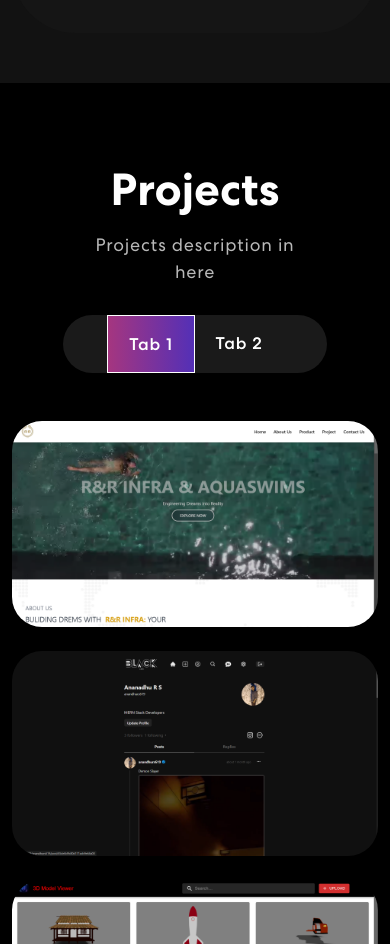
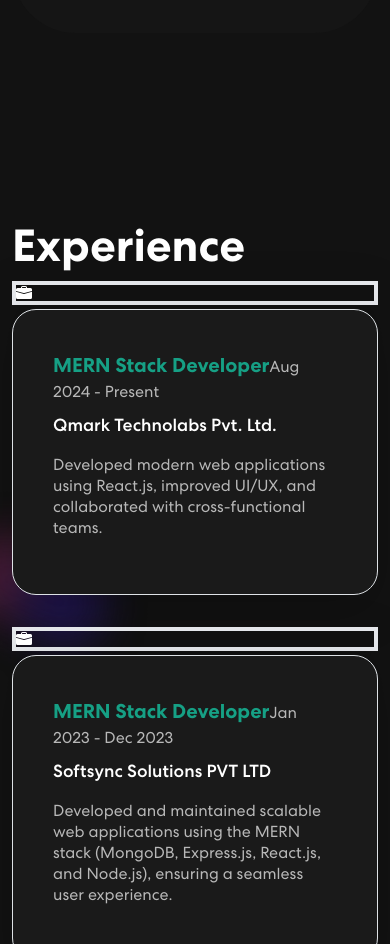
Before and after one commit to AnandhuRs619/MyProfile-portfolio-React, a React (Create React App) app: page / in a window 390 px wide. Shown: the part 2920-3864 px from the top of the page. Built offline with nearby package versions, Linux system fonts and the light colour scheme.

Commit message:
Add Experience section to the UI with corresponding styles and navigation link

```diff
--- a/src/App.css
+++ b/src/App.css
@@ -341,7 +341,7 @@ nav.navbar .navbar-toggler[aria-expanded="true"] .navbar-toggler-icon {
 
 /************ Skills Css ************/
 .skill {
-  padding: 0 0 50px 0;
+  padding: 0 0 90px 0;
   position: relative;
 }
 .skill-bx {
@@ -658,3 +658,48 @@ nav.navbar .navbar-toggler[aria-expanded="true"] .navbar-toggler-icon {
   letter-spacing: 0.5px;
   margin-top: 20px;
 }
+
+/************ Experience Css ************/
+.experience {
+  padding: 96px 0;
+  position: relative;
+}
+.experience h2 {
+  font-size: 45px;
+  font-weight: 700;
+  color: #fff;
+  text-align: left;
+}
+.experience .exp-card {
+  border-radius: 24px;
+  border: 1px solid #333;
+  background: #1a1a1a;
+  padding: 2.5rem;
+  margin-bottom: 2rem;
+  box-shadow: 0 4px 32px 0 rgba(0,0,0,0.25);
+  transition: border 0.3s, box-shadow 0.3s;
+}
+.experience .exp-card:hover {
+  border-color: #16a085;
+  box-shadow: 0 8px 40px 0 rgba(22,160,133,0.15);
+}
+.experience .exp-role {
+  color: #16a085;
+  font-size: 1.25rem;
+  font-weight: 700;
+}
+.experience .exp-period {
+  color: #B8B8B8;
+  font-size: 1rem;
+  font-weight: 400;
+}
+.experience .exp-company {
+  color: #fff;
+  font-size: 1.1rem;
+  font-weight: 500;
+}
+.experience .exp-desc {
+  color: #B8B8B8;
+  margin-top: 0.75rem;
+  font-size: 1rem;
+}
--- a/src/App.js
+++ b/src/App.js
@@ -1,4 +1,3 @@
-
 import './App.css';
 import { NavBar } from './components/NavBar';
 import { Banner } from './components/Banner';
@@ -9,6 +8,7 @@ import { Contact } from './components/contact';
 import { Footer } from './components/Footer';
 import About from './components/about';
 import Cursor from './components/Cursor';
+import Experience from './components/Experience';
 
 function App() {
   return (
@@ -18,9 +18,10 @@ function App() {
     <Banner/>
     <About/>
     <Skills />
+    <Experience/>
     <Project/>
     <Contact/>
-    <Footer />S
+    <Footer />
     </div>
   );
 }
--- /dev/null
+++ b/src/components/Experience.jsx
@@ -0,0 +1,77 @@
+import React from 'react';
+import { Container, Row, Col } from 'react-bootstrap';
+import { BriefcaseFill } from 'react-bootstrap-icons';
+import colorSharp from '../assets/img/color-sharp.png';
+
+const experiences = [
+  {
+    role: 'MERN Stack Developer',
+    company: 'Qmark Technolabs Pvt. Ltd.',
+    period: 'Aug 2024 - Present',
+    description: 'Developed modern web applications using React.js, improved UI/UX, and collaborated with cross-functional teams.'
+  },
+  {
+    role: 'MERN Stack Developer',
+    company: 'Softsync Solutions PVT LTD',
+    period: 'Jan 2023 - Dec 2023',
+    description: `Developed and maintained scalable web applications using the MERN stack (MongoDB, Express.js, React.js, and
+Node.js), ensuring a seamless user experience.`
+  },
+  {
+    role: 'Web Developer ',
+    company: 'Freelancer',
+    period: 'Dec 2022 - Present',
+    description: 'Built responsive websites, optimized performance, and contributed to open-source projects.'
+  },
+
+  // Add more experiences as needed
+];
+
+const Experience = () => {
+  return (
+    <section className="experience" id="experience">
+      <Container>
+        <Row>
+          <Col md={{ span: 10, offset: 1 }}>
+            <div className="">
+              <h2 className="text-4xl font-semibold text-white mb-12 cursor-scale">Experience</h2>
+              <div className="relative pl-8 md:pl-16">
+                {/* Vertical timeline line */}
+                <div className="absolute left-4 md:left-8 top-0 h-full w-1 bg-gradient-to-b from-emerald-400/80 to-purple-600/80 rounded-full z-0"></div>
+                <div className="space-y-12">
+                  {experiences.map((exp, idx) => (
+                    <div key={idx} className="relative flex items-start group" data-aos="fade-up" data-aos-delay={idx * 100}>
+                      {/* Timeline dot */}
+                      <div className="z-10 flex flex-col items-center mr-6">
+                        <div className="w-10 h-10 rounded-full bg-gradient-to-br from-emerald-400 to-purple-600 flex items-center justify-center shadow-lg border-4 border-[#151515] group-hover:scale-110 transition-transform">
+                          <BriefcaseFill className="text-white text-xl" />
+                        </div>
+                        {idx !== experiences.length - 1 && (
+                          <div className="flex-1 w-px bg-gradient-to-b from-emerald-400/80 to-purple-600/80 mt-1"></div>
+                        )}
+                      </div>
+                      {/* Card */}
+                      <div className="exp-card flex-1 bg-[#1a1a1a] border border-gray-700 rounded-2xl p-8 shadow-lg hover:border-emerald-500 transition-all cursor-scale">
+                        <div className="flex flex-col md:flex-row md:items-center md:justify-between mb-2">
+                          <span className="exp-role text-lg font-bold text-emerald-400">{exp.role}</span>
+                          <span className="exp-period text-sm text-gray-400">{exp.period}</span>
+                        </div>
+                        <div className="flex flex-col md:flex-row md:items-center md:justify-between">
+                          <span className="exp-company text-md text-white font-medium">{exp.company}</span>
+                        </div>
+                        <p className="exp-desc mt-3 text-gray-300">{exp.description}</p>
+                      </div>
+                    </div>
+                  ))}
+                </div>
+              </div>
+            </div>
+          </Col>
+        </Row>
+      </Container>
+      <img className="background-image-left" src={colorSharp} alt="" />
+    </section>
+  );
+};
+
+export default Experience;
--- a/src/components/NavBar.jsx
+++ b/src/components/NavBar.jsx
@@ -59,6 +59,13 @@ export const NavBar = () => {
               Skills
             </Nav.Link>
             <Nav.Link
+              href="#experience"
+              className={`navbar-link cursor-scale small ${activeLink === "experience" ? "active" : ""}`}
+              onClick={() => onUpdateActiveLink("experience")}
+            >
+              Experience
+            </Nav.Link>
+            <Nav.Link
               href="#projects"
               className={`navbar-link cursor-scale small ${activeLink === "projects" ? "active" : ""}`}
               onClick={() => onUpdateActiveLink("projects")}
```
